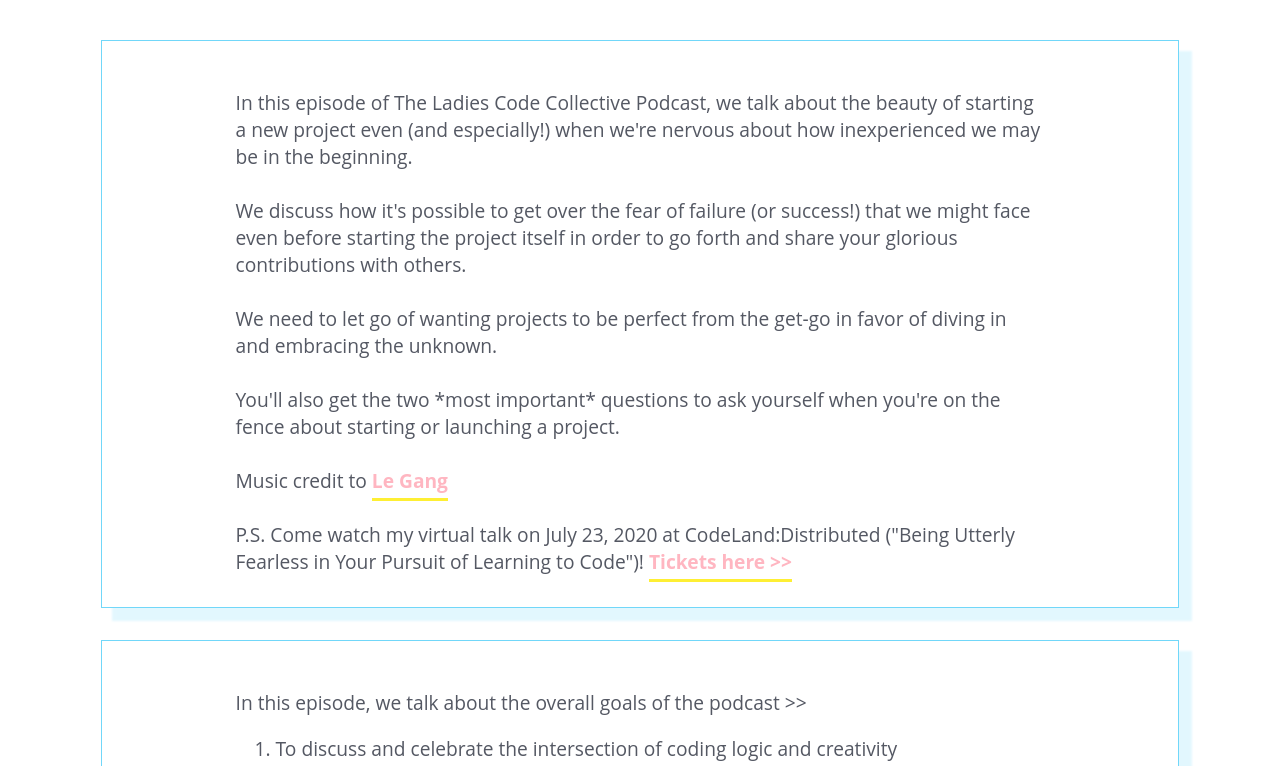
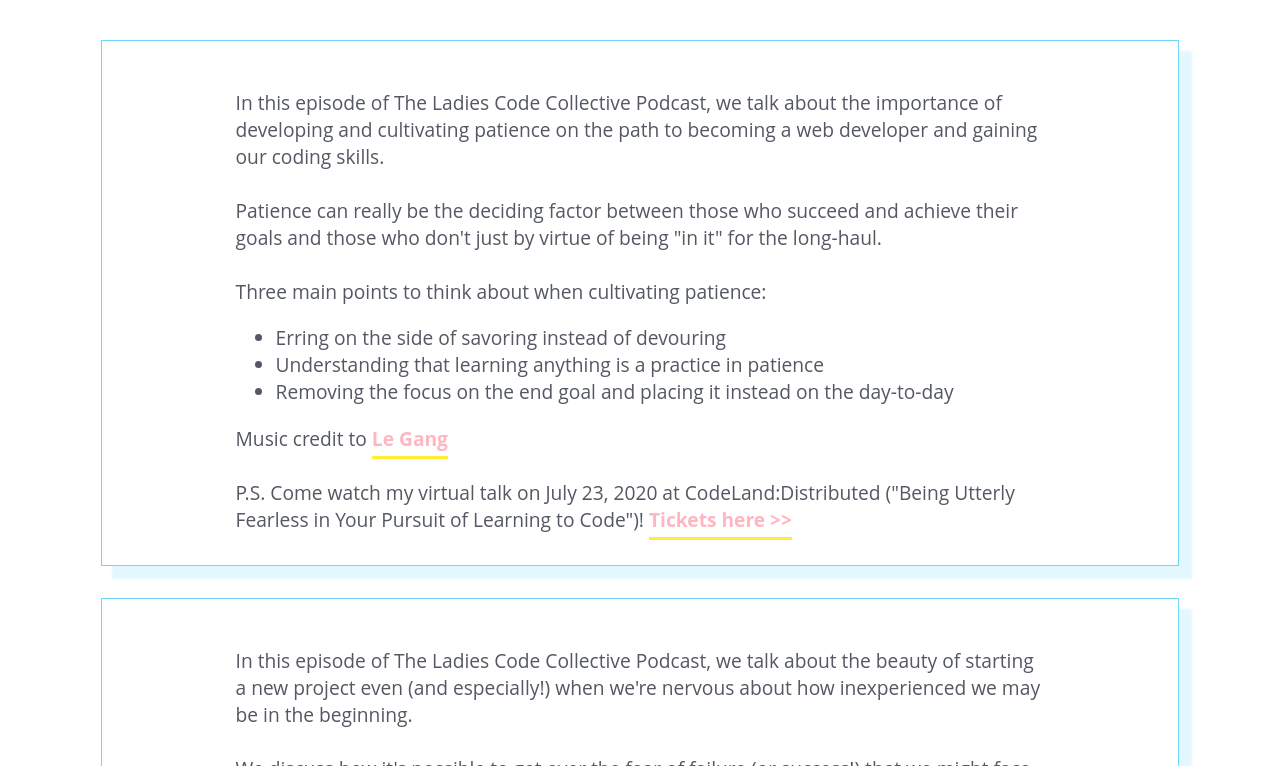
Before and after one commit to alexlsalt/ladiescodecollective, a plain HTML site: page podcast.html in a window 1280 px wide. Shown: the part 461-1227 px from the top of the page. Drawn offline with Linux system fonts and the light colour scheme.

Commit message:
Updated podcast page path for css etc

```diff
--- a/podcast.html
+++ b/podcast.html
@@ -6,9 +6,9 @@
       href="https://fonts.googleapis.com/css2?family=Yeseva+One&display=swap"
       rel="stylesheet"
     />
-  <link rel="stylesheet" href="../resources/css/style.css" />
-  <link rel="stylesheet" href="../resources/css/podcast.css">
-  <link rel="shortcut icon" href="../resources/img/favicon.png" type="image/x-icon">
+  <link rel="stylesheet" href="resources/css/style.css" />
+  <link rel="stylesheet" href="resources/css/podcast.css">
+  <link rel="shortcut icon" href="resources/img/favicon.png" type="image/x-icon">
 
   <title>Podcast | Ladies Code Collective</title>
 </head>
@@ -29,6 +29,29 @@
   </header>
 
   <h1 style="text-align: center;">The Ladies Code Collective Podcast</h2>
+
+    <!-- EPISODE FOUR *always add the class 'podcast-player' to each embedded player -->
+  <section class="episode three">
+
+    <div id="buzzsprout-player-4668332" class="podcast-player"></div>
+    <script src="https://www.buzzsprout.com/1184462/4668332-lcc-4-cultivating-patience-on-your-path-to-becoming-a-developer.js?container_id=buzzsprout-player-4668332&player=small" type="text/javascript" charset="utf-8"></script>
+
+  <span>
+    In this episode of The Ladies Code Collective Podcast, we talk about the importance of developing and cultivating patience on the path to becoming a web developer and gaining our coding skills.
+    <br><br>
+    Patience can really be the deciding factor between those who succeed and achieve their goals and those who don't just by virtue of being "in it" for the long-haul.
+    <br><br>
+    Three main points to think about when cultivating patience:
+    <ul>
+      <li>Erring on the side of savoring instead of devouring</li>
+      <li>Understanding that learning anything is a practice in patience</li>
+      <li>Removing the focus on the end goal and placing it instead on the day-to-day</li>
+    </ul>
+    Music credit to <a href="https://soundcloud.com/thisislegang" rel="noopener" target="_blank">Le Gang</a>
+    <br><br>
+    P.S. Come watch my virtual talk on July 23, 2020 at CodeLand:Distributed ("Being Utterly Fearless in Your Pursuit of Learning to Code")! <a href="https://codelandconf.com/" rel="noopener" target="_blank">Tickets here >></a>
+  </span>
+</section>
 
     <!-- EPISODE THREE *always add the class 'podcast-player' to each embedded player -->
   <section class="episode three">
```
